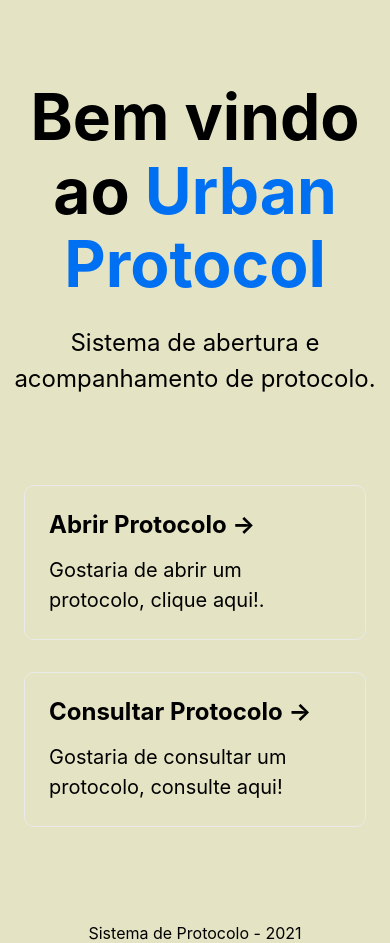
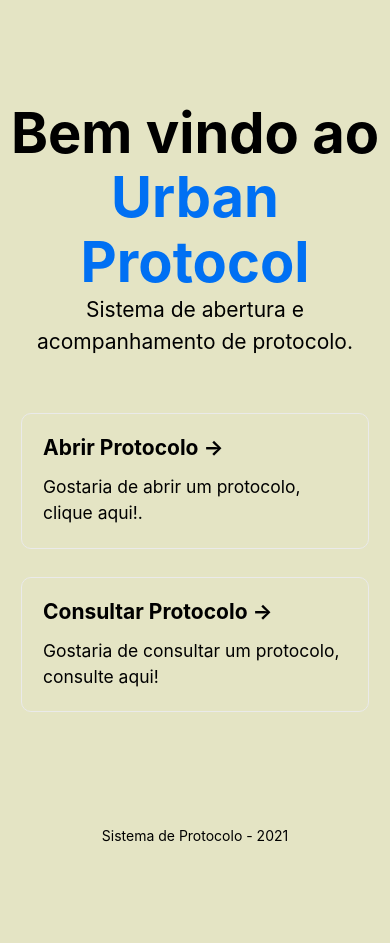
Before and after one commit to eps364/urban-protocol, a Next.js app in the folder web/: page / in a window 390 px wide. After the commit the page ends 844 px from the top, so only its background shows below. Built offline with nearby package versions, Linux system fonts and the light colour scheme.

Commit message:
add _document

```diff
--- /dev/null
+++ b/web/src/components/Header/Header.module.css
@@ -0,0 +1,7 @@
+.container {
+    background: red;
+}
+
+.container header {
+    background: blue;
+}
--- a/web/src/components/Header/index.tsx
+++ b/web/src/components/Header/index.tsx
@@ -1,14 +1,15 @@
 import React from 'react'
 import Head from 'next/head'
 import Link from 'next/link'
+import styles from './Header.module.css'
 
 
 const Header = () => (
-  <div>
+  <div className={styles.container}>
     <Head>
 
     </Head>
-    <header>
+    <header className={styles.container}>
       <Link href="/">
         Home
       </Link>
--- a/web/src/components/MenuBar/MenuBar.module.css
+++ /dev/null
@@ -1,45 +0,0 @@
-body {
-    font-family: 'PT Sans', sans-serif;
-    font-size: 13px;
-    font-weight: 400;
-    color: #4f5d6e;
-    position: relative;
-    background: rgb(26, 49, 95);
-    background: -webkit-gradient(linear, left top, left bottom, color-stop(0%, rgba(26, 49, 95, 1)), color-stop(10%, rgba(26, 49, 95, 1)), color-stop(24%, rgba(29, 108, 141, 1)), color-stop(37%, rgba(41, 136, 151, 1)), color-stop(77%, rgba(39, 45, 100, 1)), color-stop(90%, rgba(26, 49, 95, 1)), color-stop(100%, rgba(26, 49, 95, 1)));
-    filter: progid: DXImageTransform.Microsoft.gradient( startColorstr='#1a315f', endColorstr='#1a315f', GradientType=0);
-  }
-
-  .body-wrap {
-    min-height: 700px;
-  }
-
-  .body-wrap {
-    position: relative;
-    z-index: 0;
-  }
-
-  .body-wrap:before,
-  .body-wrap:after {
-    content: '';
-    position: absolute;
-    top: 0;
-    left: 0;
-    right: 0;
-    z-index: -1;
-    height: 260px;
-    background: -webkit-gradient(linear, left top, left bottom, color-stop(0%, rgba(26, 49, 95, 1)), color-stop(100%, rgba(26, 49, 95, 0)));
-    background: linear-gradient(to bottom, rgba(26, 49, 95, 1) 0%, rgba(26, 49, 95, 0) 100%);
-    filter: progid: DXImageTransform.Microsoft.gradient( startColorstr='#1a315f', endColorstr='#001a315f', GradientType=0);
-  }
-
-  .body-wrap:after {
-    top: auto;
-    bottom: 0;
-    background: linear-gradient(to bottom, rgba(26, 49, 95, 0) 0%, rgba(26, 49, 95, 1) 100%);
-    filter: progid: DXImageTransform.Microsoft.gradient( startColorstr='#001a315f', endColorstr='#1a315f', GradientType=0);
-  }
-
-  nav {
-    margin-top: 60px;
-    box-shadow: 5px 4px 5px #000;
-  }
--- a/web/src/pages/_app.tsx
+++ b/web/src/pages/_app.tsx
@@ -9,8 +9,6 @@
         <>
             <Head>
                 <title>{process.env.NEXT_PUBLIC_NAME}</title>
-                <meta charSet="utf-8" />
-                <meta name="viewport" content="initial-scale=1.0, width=device-width" />
             </Head>
 
             <Component {...pageProps} />
--- /dev/null
+++ b/web/src/pages/_document.tsx
@@ -0,0 +1,23 @@
+import Document, { Html, Head, Main, NextScript } from 'next/document'
+
+export default class MyDocument extends Document {
+    render() {
+        return (
+            <Html>
+                <Head>
+                    <link rel="shortcut icon" href="favicon.png" type="image/png" />
+
+                    <link rel="preconnect" href="https://fonts.gstatic.com" />
+                    <link href="https://fonts.googleapis.com/css2?family=Inter:wght@400;500;600&family=Rajdhani:wght@600&display=swap" rel="stylesheet" />
+
+                    <meta charSet="utf-8" />
+                    <meta name="viewport" content="initial-scale=1.0, width=device-width" />
+                </Head>
+                <body>
+                    <Main />
+                    <NextScript />
+                </body>
+            </Html>
+        )
+    }
+}
--- a/web/src/styles/globals.css
+++ b/web/src/styles/globals.css
@@ -2,14 +2,14 @@
   --bg-color: #e4e4c4;
 }
 
-html,
-body {
-  padding: 0;
-  margin: 0;
-  font-family: -apple-system, BlinkMacSystemFont, Segoe UI, Roboto, Oxygen,
-    Ubuntu, Cantarell, Fira Sans, Droid Sans, Helvetica Neue, sans-serif;
+* {
+    font-family: -apple-system, BlinkMacSystemFont, Segoe UI, Roboto, Oxygen,Ubuntu, Cantarell, Fira Sans, Droid Sans, Helvetica Neue, sans-serif;
+    background: var(--bg-color);
+    box-sizing: border-box;
 
-
+    margin: 0;
+    padding: 0;
+    box-sizing: border-box;
 }
 
 a {
@@ -17,7 +17,32 @@
   text-decoration: none;
 }
 
-* {
-  box-sizing: border-box;
-  background: var(--bg-color);
+@media(max-width: 1080px){
+  html {
+      font-size: 93.75%;
+  }
 }
+
+@media(max-width: 720px){
+  html {
+      font-size: 87.5%;
+  }
+}
+
+body{
+  background: var(--background);
+  color: var(--text);
+}
+
+body, input, textarea, button{
+  font:400 1rem 'Inter', sans-serif;
+}
+
+button{
+  cursor: pointer;
+}
+
+a {
+  color: inherit;
+  text-decoration: none;
+}
```
